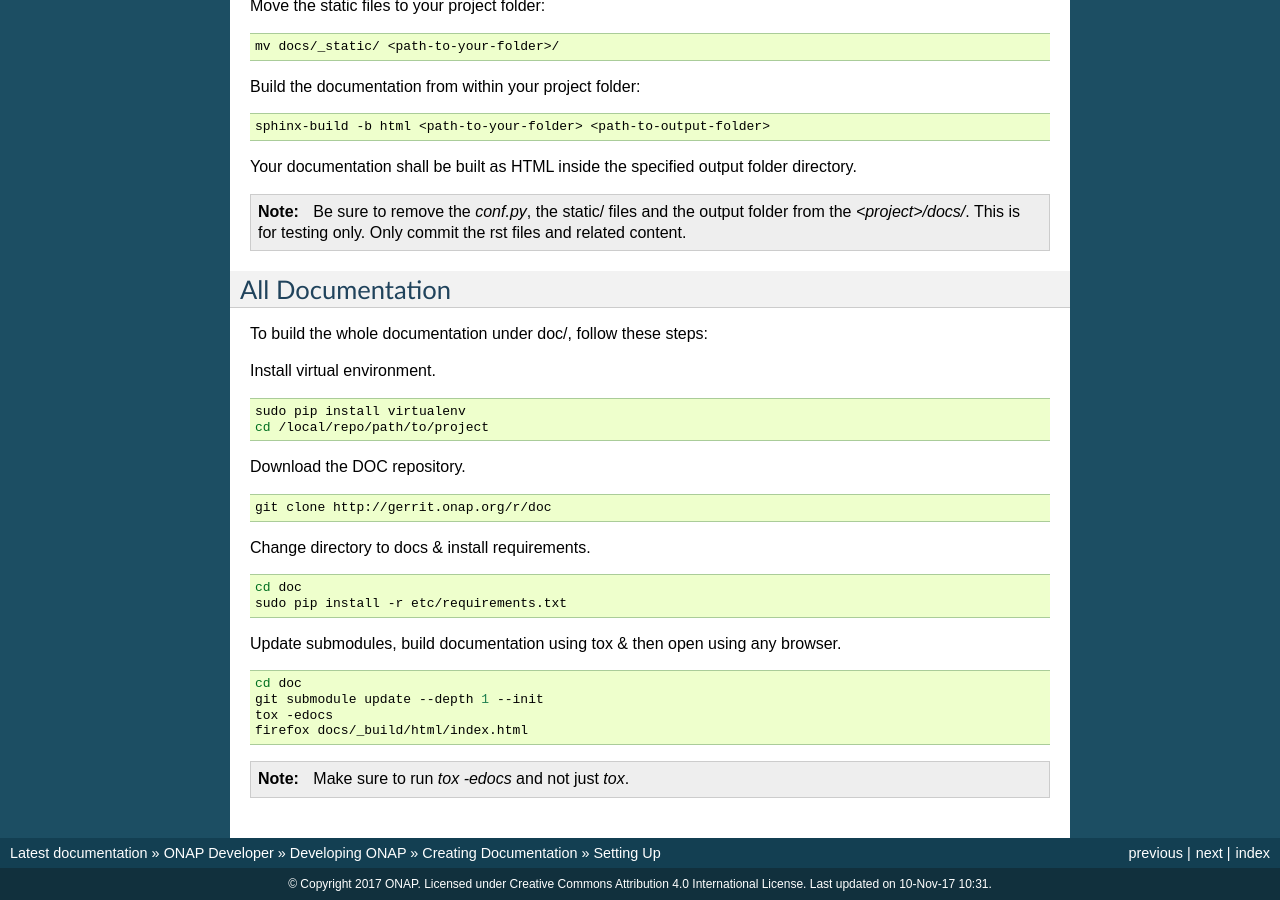
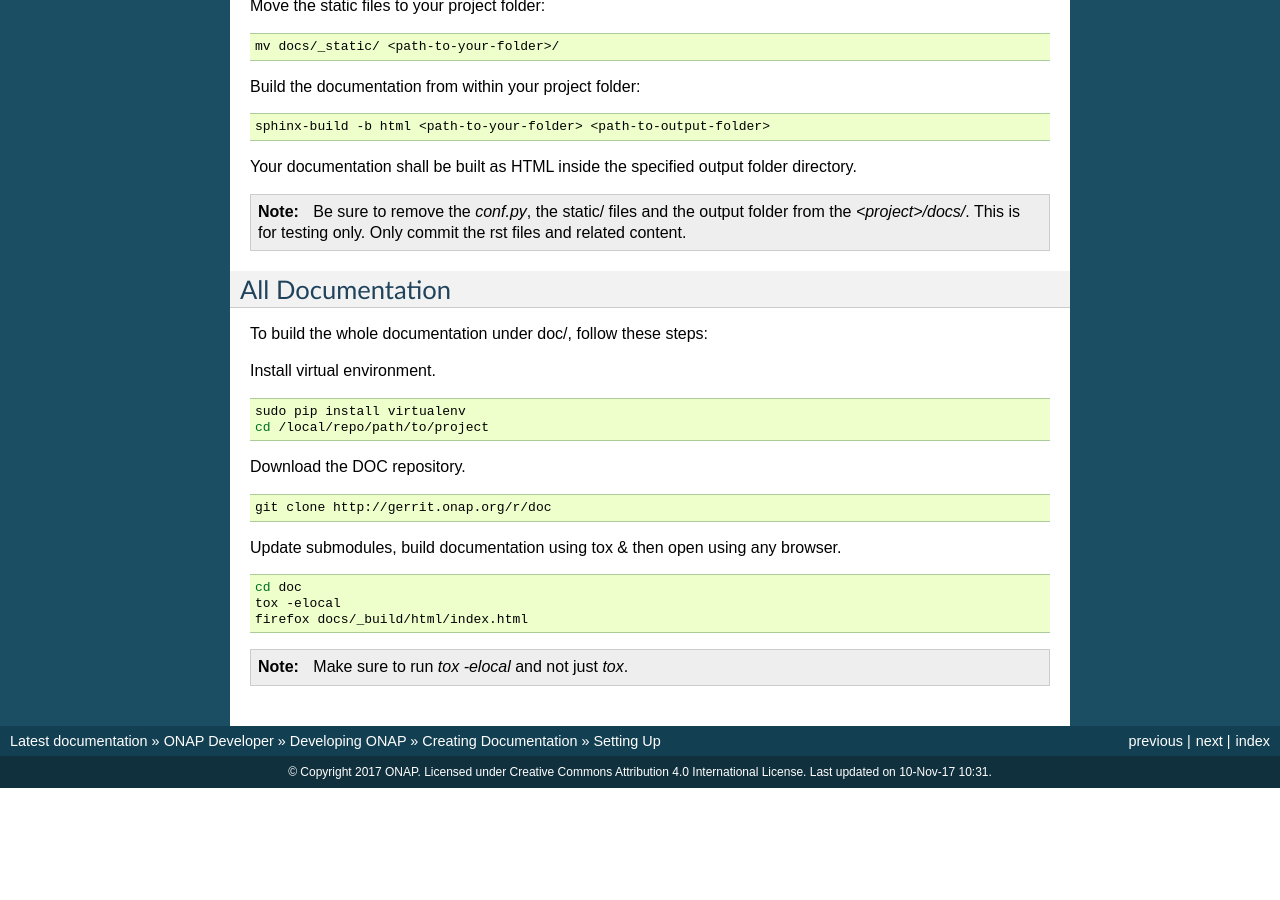
Before and after one commit to onap/doc, a Sphinx documentation site: the page built from docs/guides/onap-developer/how-to-use-docs/include-documentation.rst, in a window 1280 px wide and 900 px high, scrolled down 4732 px. Built offline with Sphinx 7.4.7, drawn with Linux system fonts in a browser that asks for light colours; formulas are drawn with MathJax 3; pages that are not in the unit, such as notebooks, are missing from menus; after the commit the page ends 5520 px from its top, so only the background shows below that.

Commit message:
Pull submodules when running tox
Otherwise it only works via jjobs but tox is also designed for users.
It creates a new venv to ease testing it before integrating in jjobs.
The documentation is updated as well to refer to the new venv.

Issue-ID: DOC-159

Change-Id: Ida2ad14ebcf54ab776c2439dd83e74364432af46
Signed-off-by: Cédric Ollivier <cedric.ollivier@orange.com>

```diff
--- a/docs/guides/onap-developer/how-to-use-docs/include-documentation.rst
+++ b/docs/guides/onap-developer/how-to-use-docs/include-documentation.rst
@@ -390,20 +390,12 @@ Download the DOC repository.
 
    git clone http://gerrit.onap.org/r/doc
 
-Change directory to docs & install requirements.
-
-.. code-block:: bash
-
-   cd doc
-   sudo pip install -r etc/requirements.txt
-
 Update submodules, build documentation using tox & then open using any browser.
 
 .. code-block:: bash
 
    cd doc
-   git submodule update --depth 1 --init
-   tox -edocs
+   tox -elocal
    firefox docs/_build/html/index.html
 
-.. note:: Make sure to run `tox -edocs` and not just `tox`.
+.. note:: Make sure to run `tox -elocal` and not just `tox`.
```
Also changed, not shown: 1 other file.
